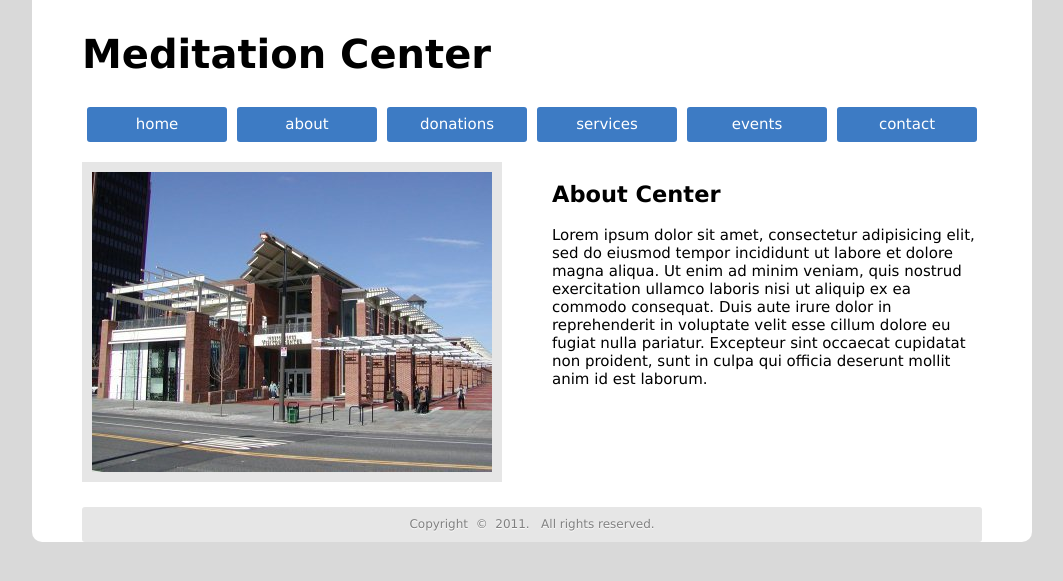
After one commit to brinalee/MeditationCenter, a PHP site: page /about.php in a window 1280 px wide. The commit adds this page. Shown: the top 581 px of the page, without its empty margins (108-1171 px from the left). Run offline with PHP 8.4, Linux system fonts and the light colour scheme.

Commit message:
Added about, donations, services, events, and contacts pages.

```diff
--- /dev/null
+++ b/about.php
@@ -0,0 +1,17 @@
+<?php
+    include 'header.php'
+?>
+
+                <section>
+                    <div id="main-body">
+                        <img src="images/center.jpg"/>
+                        <header>
+                            <h2>About Center<h2>
+                        </header>
+                        <p>Lorem ipsum dolor sit amet, consectetur adipisicing elit, sed do eiusmod tempor incididunt ut labore et dolore magna aliqua. Ut enim ad minim veniam, quis nostrud exercitation ullamco laboris nisi ut aliquip ex ea commodo consequat. Duis aute irure dolor in reprehenderit in voluptate velit esse cillum dolore eu fugiat nulla pariatur. Excepteur sint occaecat cupidatat non proident, sunt in culpa qui officia deserunt mollit anim id est laborum.</p>
+                    </div>
+                </section>
+
+<?php
+    include 'footer.php'
+?>
--- a/css/site-layout.css
+++ b/css/site-layout.css
@@ -2,19 +2,20 @@ html
 {
     font-family: MuseoSans500, 'Lucida Grande', Lucida, Verdana, sans-serif;
     font-size: 15px;
-    background: #d9d9d9; /* Old browsers */
-    background: -moz-linear-gradient(left, #d9d9d9 0%, #84aace 50%, #d9d9d9 100%); /* FF3.6+ */
-    background: -webkit-gradient(linear, left top, right top, color-stop(0%,#d9d9d9), color-stop(50%,#84aace), color-stop(100%,#d9d9d9)); /* Chrome,Safari4+ */
-    background: -webkit-linear-gradient(left, #d9d9d9 0%,#84aace 50%,#d9d9d9 100%); /* Chrome10+,Safari5.1+ */
-    background: -o-linear-gradient(left, #d9d9d9 0%,#84aace 50%,#d9d9d9 100%); /* Opera11.10+ */
-    background: -ms-linear-gradient(left, #d9d9d9 0%,#84aace 50%,#d9d9d9 100%); /* IE10+ */
-    filter: progid:DXImageTransform.Microsoft.gradient( startColorstr='#d9d9d9', endColorstr='#d9d9d9',GradientType=1 ); /* IE6-9 */
-    background: linear-gradient(left, #d9d9d9 0%,#84aace 50%,#d9d9d9 100%); /* W3C */
+    background-color: #d9d9d9;
+    padding: 0px;
+    margin: 0px;
+}
+
+body
+{
+    margin: 0px;
 }
 
 h1
 {
     font-size: 40px;
+    line-height: 40px;
 }
 
 #header
@@ -27,13 +28,29 @@ h1
     border-right: 50px solid #FFF;
     border-left: 50px solid #FFF;
     width: 900px;
-    margin: 0px auto -4em;
+    margin: 0px auto;
     background-color: #FFF;
+    padding-top: 1px;
+    height: 100%;
+    -webkit-border-bottom-right-radius: 10px;
+    -webkit-border-bottom-left-radius: 10px;
+    -moz-border-radius-bottomright: 10px;
+    -moz-border-radius-bottomleft: 10px;
+    border-bottom-right-radius: 10px;
+    border-bottom-left-radius: 10px;
 }
 
 #main-body
 {
     padding: 10px 0px;
+}
+
+#main-body img
+{
+    float: left;
+    border: 10px solid #E6E6E6;
+    display: inline;
+    margin: 0px 50px 25px 0px;
 }
 
 #main-nav ul
@@ -72,3 +89,19 @@ h1
 {
     background-color: #0F3056;
 }
+
+#footer
+{
+    clear: both;
+    height: 35px;
+    line-height: 35px;
+    font-size: 12px;
+    -webkit-border-radius: 3px;
+    -moz-border-radius: 3px;
+    border-radius: 3px;
+    background-color: #E6E6E6;
+    margin: 0px 0px 25px 0px;
+    text-align: center;
+    color: #808080;
+    text-shadow: 0px 1px 1px #fff;
+}
--- a/header.php
+++ b/header.php
@@ -18,12 +18,12 @@
                         <nav>
                             <div id="main-nav">
                                 <ul>
-				    <li><a href="../">home</a></li>
-				    <li><a href="../about.php">about</a></li>
-				    <li><a href="../donations.php">donations</a></li>
-				    <li><a href="../services.php">services</a></li>
-				    <li><a href="../events.php">events</a></li>
-                                    <li><a href="../contact.php">contact</a></li>
+				    <li><a href="./">home</a></li>
+				    <li><a href="about.php">about</a></li>
+				    <li><a href="donations.php">donations</a></li>
+				    <li><a href="services.php">services</a></li>
+				    <li><a href="events.php">events</a></li>
+                                    <li><a href="contact.php">contact</a></li>
 				</ul>
                             </div>
                         </nav>
```
Also changed, not shown: contact.php (added, +17 -0 lines), donations.php (added, +17 -0 lines), events.php (added, +17 -0 lines), services.php (added, +17 -0 lines), images/center.jpg (added).
